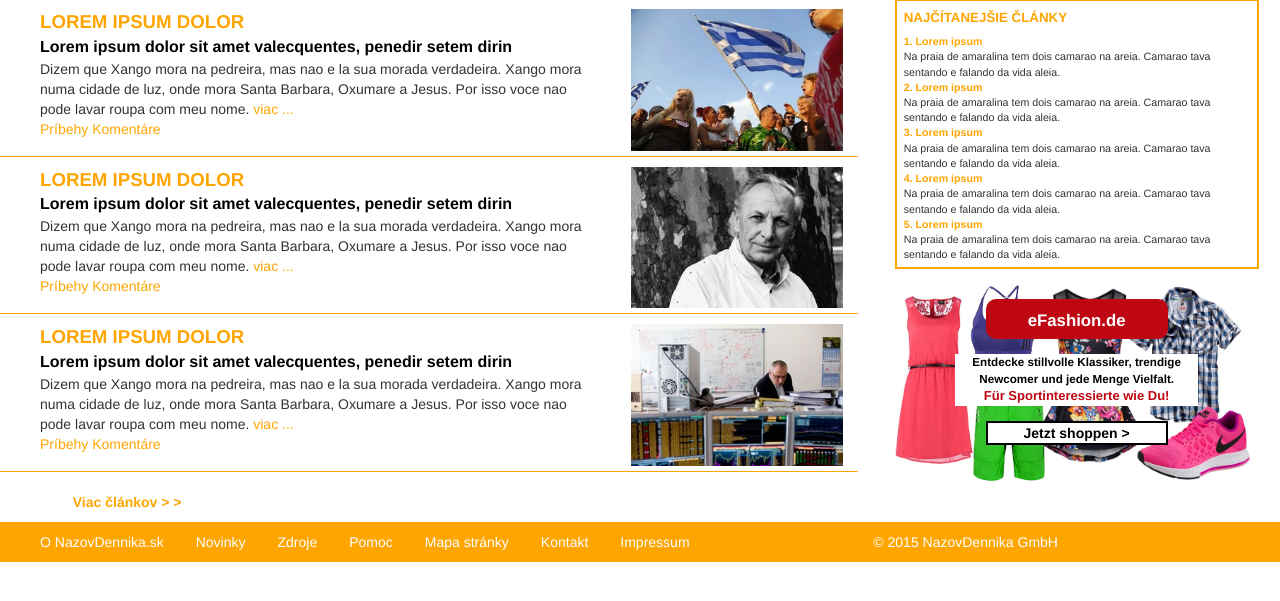
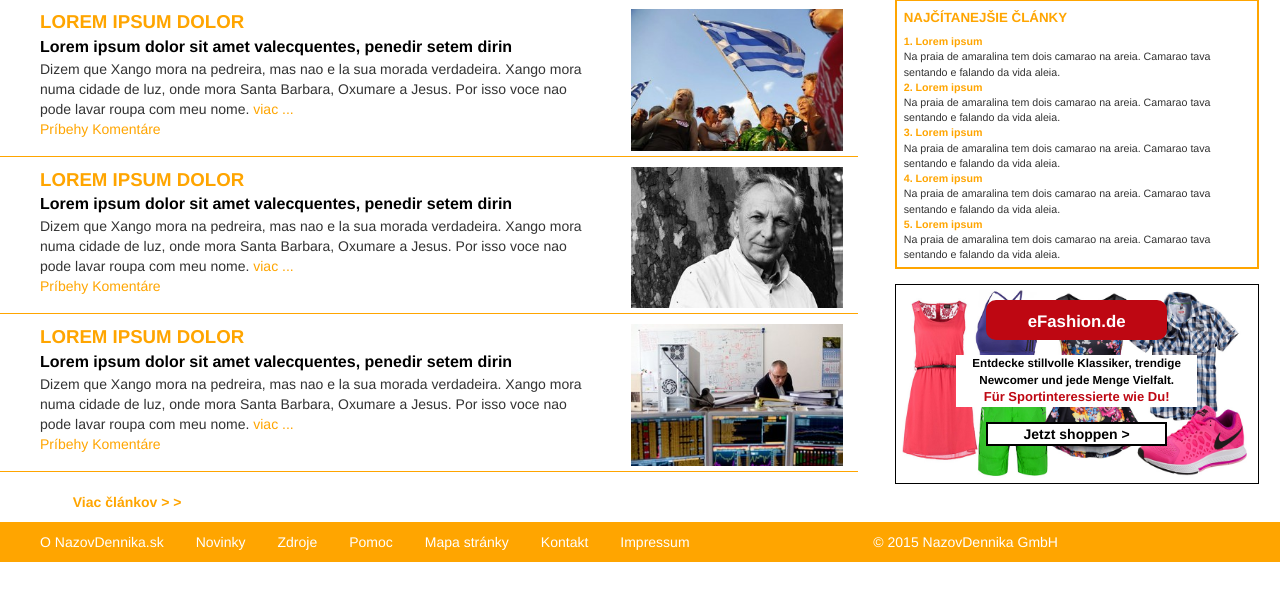
Before and after one commit to angolinha/veronika.gburikova, a PHP site: page / in a window 1280 px wide. Shown: the part 183-784 px from the top of the page. Run offline with PHP 8.4, Linux system fonts and the light colour scheme.

Commit message:
Ramcek okolo banneru

```diff
--- a/css/site.css
+++ b/css/site.css
@@ -114,8 +114,12 @@
     color: white;
     font-weight: bold;
     cursor: pointer;
-    background-size: 360px 200px;
+    background-size: 350px 190px;
     background-repeat: no-repeat;
+    background-position: center;
+    border-style: solid;
+    border-width: 1px;
+    border-color: black;
 }
 #banner-badge {
     background-color: #BE0712;
```
